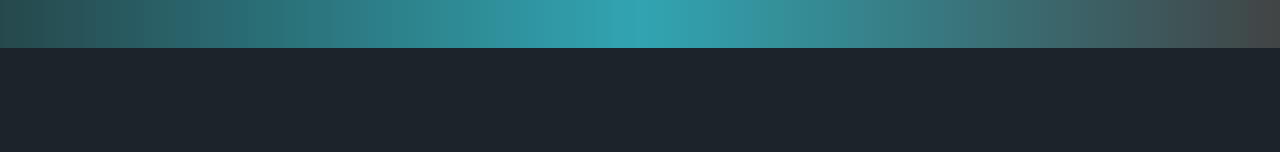
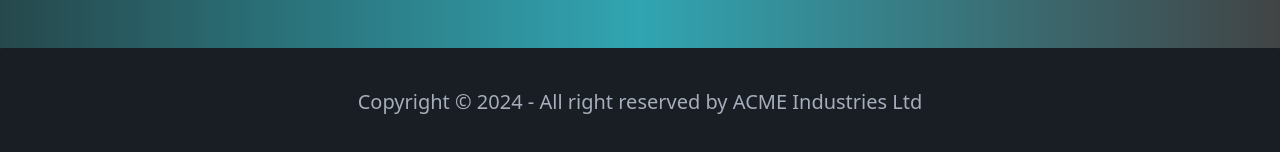
Before and after one commit to Rakibjrb/portfolio, a React (Vite) app: page / in a window 1280 px wide. Shown: the part 3562-3714 px from the top of the page. Before the commit the page ends 3610 px from the top, so only its background shows below. Built offline with nearby package versions, Linux system fonts and the light colour scheme; no server answers.

Commit message:
added a simple footer

```diff
--- a/src/Components/CommonComponets/Project.jsx
+++ b/src/Components/CommonComponets/Project.jsx
@@ -12,7 +12,10 @@ const Project = ({ project }) => {
         alt={project?.project_name}
       />
       <div className="text-white mt-4">
-        <Link className="hover:underline">
+        <Link
+          className="hover:underline"
+          to={`/projects/details/${project?.id}`}
+        >
           <h3 className="text-4xl">{project?.project_name}</h3>
         </Link>
         <div className="flex justify-center gap-4 mt-5">
--- a/src/Layout/Main/Footer/Footer.jsx
+++ b/src/Layout/Main/Footer/Footer.jsx
@@ -1,5 +1,16 @@
+import moment from "moment";
+
 const Footer = () => {
-  return <div>Footer</div>;
+  return (
+    <footer className="footer footer-center p-10 bg-base-200 text-base-content rounded">
+      <aside>
+        <p className="text-xl">
+          Copyright © {moment().format("YYYY")} - All right reserved by ACME
+          Industries Ltd
+        </p>
+      </aside>
+    </footer>
+  );
 };
 
 export default Footer;
--- a/src/Layout/Main/Main.jsx
+++ b/src/Layout/Main/Main.jsx
@@ -1,11 +1,13 @@
 import { Outlet } from "react-router-dom";
 import Nav from "./Nav/Nav";
+import Footer from "./Footer/Footer";
 
 const Main = () => {
   return (
     <div>
       <Nav />
       <Outlet />
+      <Footer />
     </div>
   );
 };
--- a/src/Pages/Home/Home.jsx
+++ b/src/Pages/Home/Home.jsx
@@ -11,8 +11,8 @@ const Home = () => {
       <Banner />
       <div className="space-y-32 mt-32">
         <About />
+        <LatestProjects />
         <Skills />
-        <LatestProjects />
         <Education />
         <Technologies />
       </div>
--- /dev/null
+++ b/src/Pages/ProjectDetails/ProjectDetails.jsx
@@ -0,0 +1,5 @@
+const ProjectDetails = () => {
+  return <div className="max-w-xl mx-auto px-3 xl:px-0">No Details Added</div>;
+};
+
+export default ProjectDetails;
--- a/src/Routes/Routes.jsx
+++ b/src/Routes/Routes.jsx
@@ -8,6 +8,7 @@ import MyEducation from "../Pages/Education/MyEducation";
 import AllSkills from "../Pages/Skills/AllSkills";
 import Contact from "../Pages/Contact/Contact";
 import Projects from "../Pages/Projects/Projects";
+import ProjectDetails from "../Pages/ProjectDetails/ProjectDetails";
 
 const router = createBrowserRouter([
   {
@@ -21,6 +22,10 @@ const router = createBrowserRouter([
       {
         path: "/projects",
         element: <Projects />,
+      },
+      {
+        path: "/projects/details/:id",
+        element: <ProjectDetails />,
       },
       {
         path: "/skills",
```
